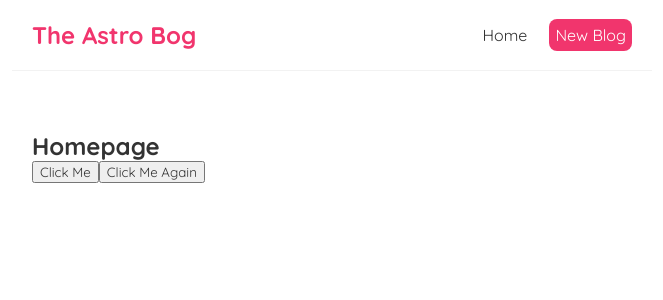
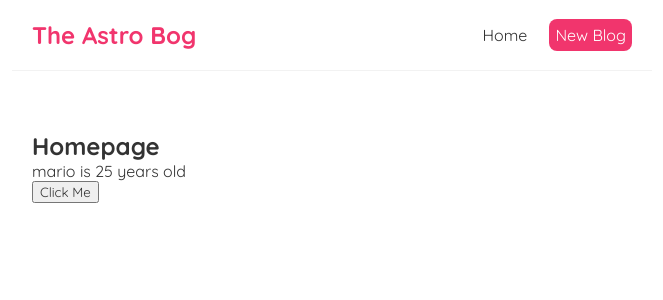
Before and after one commit to george-tr6/astro-blog, a React (Create React App) app: page / in a window 1280 px wide. Shown: the top 300 px of the page, without its empty margins (308-971 px from the left). Built offline with nearby package versions, Linux system fonts and the light colour scheme.

Commit message:
added set state fucntion to manage click and re-render

```diff
--- a/src/Home.js
+++ b/src/Home.js
@@ -1,21 +1,28 @@
+import { useState } from "react";
+
 const Home = () => {
+    // let name = 'mario'
+    const [name, setName] = useState('mario');
+    const [age, setAge] = useState(25);
 
-    const handleClick = (e) => {
-        console.log('hello ninjas', e);
+    const handleClick = () => {
+        setName('luigi');
+        setAge(30);
     }
 
-    const handleClickAgain = (name, e) => {
-        console.log('hello ' + name, e.target);
-    }
+    // const handleClickAgain = (name, e) => {
+    //     console.log('hello ' + name, e.target);
+    // }
 
 
     return (
         <div className="home">
             <h2>Homepage</h2>
+            <p>{ name } is {age} years old</p>
             <button onClick={handleClick}>Click Me</button>
-            <button onClick={ (e) => {
+            {/* <button onClick={ (e) => {
                 handleClickAgain('mario', e)
-            }}>Click Me Again</button>
+            }}>Click Me Again</button> */}
         </div>
      );
 }
```
